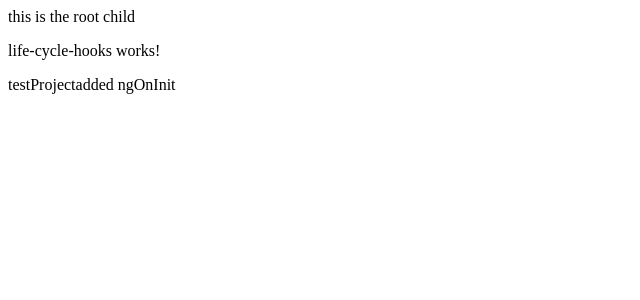
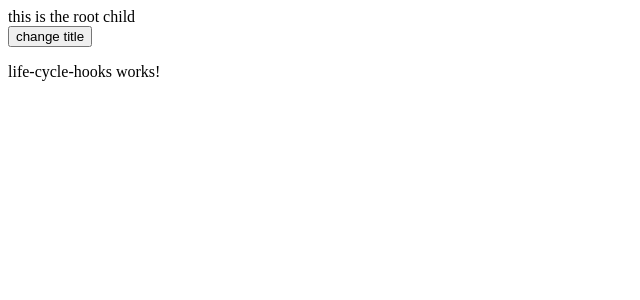
Before and after one commit to UchithmaSenevirathne/Learning-Angular, an Angular app: page / in a window 1280 px wide. Shown: the top 300 px of the page, without its empty margins (0-640 px from the left). Built offline with nearby package versions, Linux system fonts and the light colour scheme.

Commit message:
life cycle hooks | ngOnChange

```diff
--- a/src/app/app.component.html
+++ b/src/app/app.component.html
@@ -1,5 +1,6 @@
 <!-- constructor and ngOnInit -->
 <div>
+    <button (click)="changeTitle()">change title</button>
     <app-life-cycle-hooks [title]="title"></app-life-cycle-hooks>
 </div>
 
--- a/src/app/app.component.ts
+++ b/src/app/app.component.ts
@@ -34,4 +34,8 @@ export class AppComponent {
   dataRecieved(data: string){
     this.recieveDataFromChild = data;
   }
+
+  changeTitle(){
+    this.title = 'random string' + Math.random();
+  }
 }
--- a/src/app/life-cycle-hooks/life-cycle-hooks.component.ts
+++ b/src/app/life-cycle-hooks/life-cycle-hooks.component.ts
@@ -1,4 +1,4 @@
-import { Component, Input } from '@angular/core';
+import { Component, Input, SimpleChanges } from '@angular/core';
 
 @Component({
   selector: 'app-life-cycle-hooks',
@@ -12,10 +12,16 @@ export class LifeCycleHooksComponent {
   name = '';
   constructor(){
     console.log('constructor called');
+    // console.log(this.title)
   }
 
   ngOnInit(){
     console.log('ngOnInit called');
-    this.name = this.title + 'added ngOnInit'
+    // this.name = this.title + 'added ngOnInit'
+  }
+
+  ngOnChanges(changes: SimpleChanges){
+    console.log('ngOnChange call')
+    console.log(changes)
   }
 }
```
